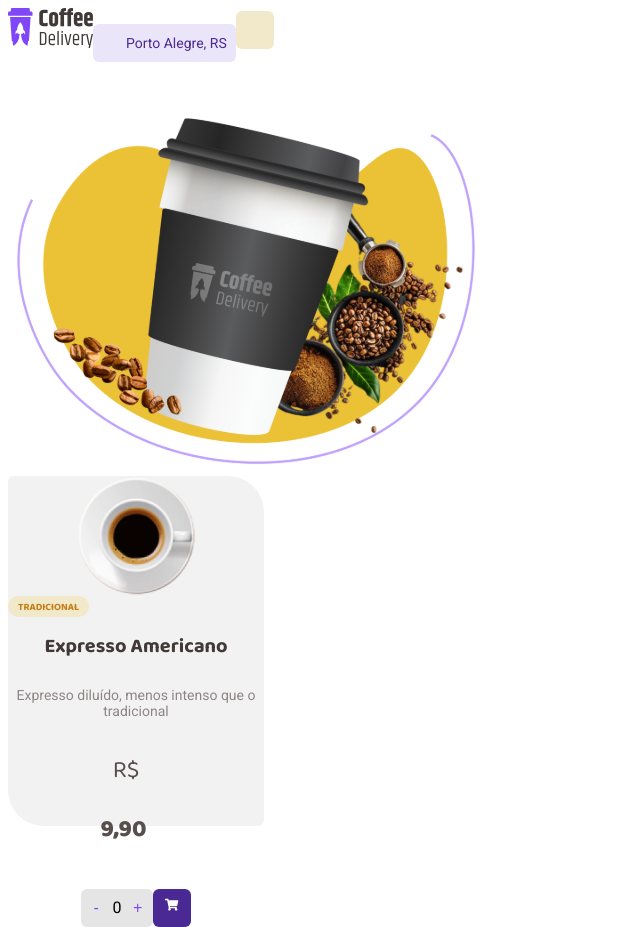
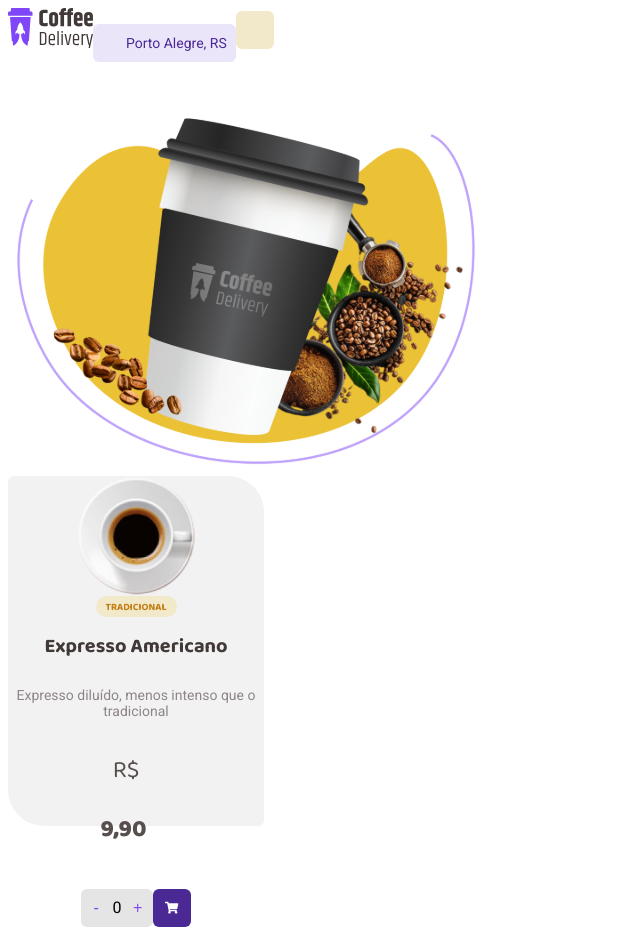
Before and after one commit to helenapaixao/CoffeDelivery, a React (Vite) app: page / in a window 1280 px wide. Shown: the whole page, without its empty margins (0-640 px from the left). Built offline with nearby package versions, Linux system fonts and the light colour scheme.

Commit message:
fix: config button

```diff
--- a/src/components/Atoms/Card/index.tsx
+++ b/src/components/Atoms/Card/index.tsx
@@ -11,7 +11,7 @@ import {
 import { Contador } from "../Contador";
 import { Image } from "../Image";
 import { ButtonCart } from "../../Molecules/ButtonCart";
-import { FaShoppingCart } from 'react-icons/fa';
+import { FaShoppingCart } from "react-icons/fa";
 type CardProps = {
   title: string;
   content: string;
@@ -34,7 +34,7 @@ export const Card = ({ title, content, src, price, tagText }: CardProps) => {
       </TextPrice>
       <Footer>
         <Contador />
-        <ButtonCart onPress={() => null} icon={<FaShoppingCart/>}/>
+        <ButtonCart onPress={() => null} icon={<FaShoppingCart />} />
       </Footer>
     </Container>
   );
--- a/src/components/Atoms/Card/styles.ts
+++ b/src/components/Atoms/Card/styles.ts
@@ -56,4 +56,5 @@ export const TextPrice = styled.h2`
 export const DivTag = styled.div`
 align-items: center;
 justify-content: center ;
+display: flex;
 `;
--- a/src/components/Molecules/ButtonCart/styles.ts
+++ b/src/components/Molecules/ButtonCart/styles.ts
@@ -11,9 +11,15 @@ export const Container = styled.button<ButtonProps>`
   border: none;
   outline: none;
   background-color: #4B2995;
+    display: flex; /* Make the button a flex container */
+  align-items: center; /* Center vertically */
+  justify-content: center; /* Center horizontally */
 `;
 
 export const IconContainer = styled.div`
+  display: flex; /* Make the container a flex container */
+  align-items: center; /* Center vertically */
+  justify-content: center; /* Center horizontally */
   border: none;
   outline: none;
   color: #FFF;
@@ -24,7 +30,7 @@ export const IconContainer = styled.div`
 `;
 
 export const Title = styled.h1<{ size: string; hasIcon: boolean }>`
-
+ margin-left: ${({ hasIcon }) => (hasIcon ? "8px" : "0px")};
   margin-left: ${({ hasIcon }) => (hasIcon ? "27px" : "0px")};
   color: ${({ size }) =>
     size === "s" ? "#4B2995" : size === "m" ? "#4B2995" : "#FFFF"};
```
